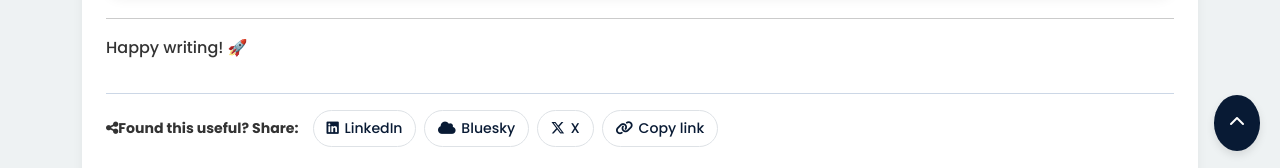
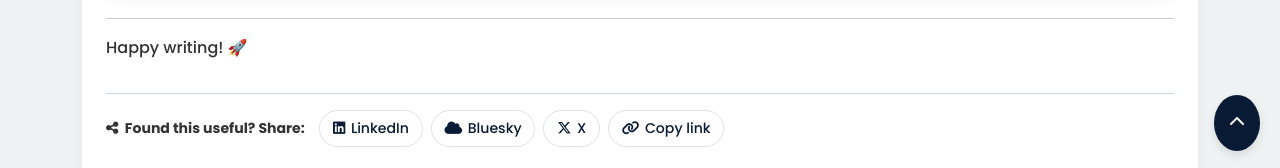
Before and after one commit to Arnaud-Ferriere/Cirrus-for-Jekyll, a Jekyll site: the page built from _posts/2024-01-01-welcome.md, in a window 1280 px wide and 900 px high, scrolled down 3197 px. Shown: the part 729-897 px from the top of the window. Built offline with Jekyll 4.4.1, drawn with Linux system fonts in a browser that asks for light colours.

Commit message:
fix: post-share-label icon spacing + rewrite README for v1.7 features
- .post-share-label: add gap: 0.4rem (inline-flex was collapsing the whitespace)
- README: comprehensive update for all v1.7.0 features (series, share bar,
  floating TOC, copy button, self-hosted Poppins, Mermaid auto-detect,
  keyboard shortcut, difficulty badges, email obfuscation, a11y improvements)

Co-Authored-By: Claude Sonnet 4.6 <noreply@anthropic.com>

```diff
--- a/_sass/_tags.scss
+++ b/_sass/_tags.scss
@@ -70,6 +70,7 @@
 .post-share-label {
   display: inline-flex;
   align-items: center;
+  gap: 0.4rem;
   font-size: 0.88rem;
   font-weight: 600;
   color: var(--color-text);
```
Also changed, not shown: README.md.
